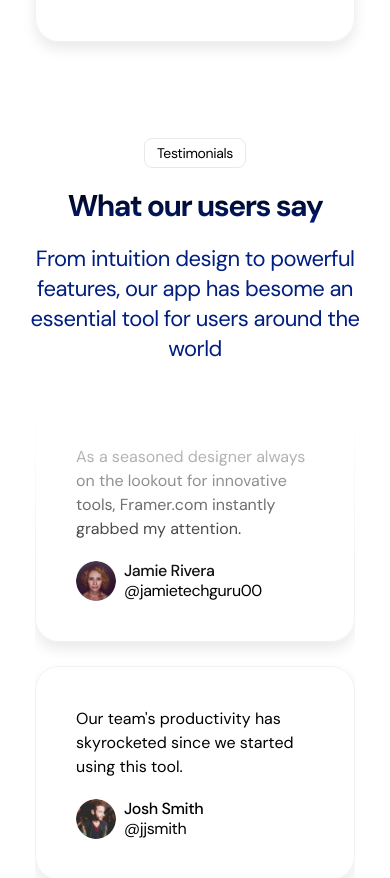
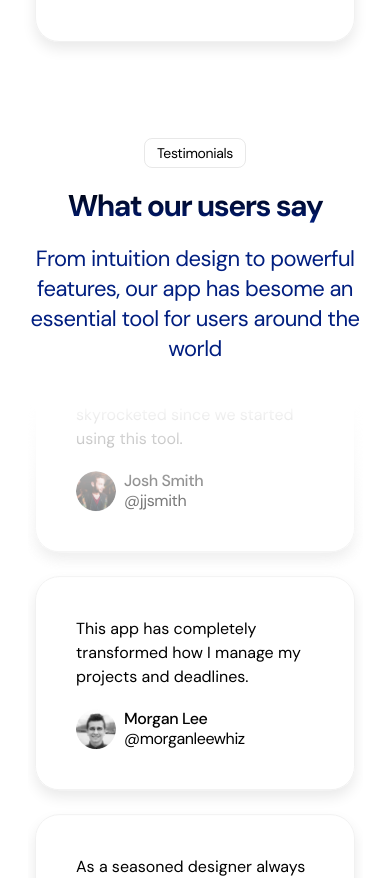
Before and after one commit to Hrithik0112/Light-Saas-landing-page-UI, a Next.js app: page / in a window 390 px wide. Shown: the part 3883-4761 px from the top of the page. Built offline with nearby package versions, Linux system fonts and the light colour scheme.

Commit message:
Feat : Testimonial section animation added

```diff
--- a/sections/Testimonials.tsx
+++ b/sections/Testimonials.tsx
@@ -1,3 +1,4 @@
+"use client"
 import avatar1 from "@/public/avatar-1.png";
 import avatar2 from "@/public/avatar-2.png";
 import avatar3 from "@/public/avatar-3.png";
@@ -9,7 +10,9 @@
 import avatar9 from "@/public/avatar-9.png";
 import Image from "next/image";
 import { title } from "process";
+import React from "react";
 import { twMerge } from "tailwind-merge";
+import {motion} from "framer-motion"
 
 const testimonials = [
   {
@@ -72,14 +75,22 @@
 const secondColoumn = testimonials.slice(3, 6);
 const thirdColoumn = testimonials.slice(6, 9);
 
-const TestimonialsColoumn = (props: { className?: string; testimonials: typeof testimonials }) => {
+const TestimonialsColoumn = (props: { className?: string; duration?: number; testimonials: typeof testimonials }) => {
   return (
-    <div
-      className={twMerge(
-        "flex flex-col gap-6 mt-10 [mask-image:linear-gradient(to_bottom,transparent,black_25%,black_75%,transparent)] ",
-        props.className
-      )}
-    >
+    <div className={`${props.className}`}>
+      <motion.div
+      animate={{
+        translateY : "-50%"
+      }}
+      transition={{
+        duration : props.duration || 10,
+        repeat : Infinity,
+        ease :"linear",
+        repeatType : "loop"
+      }}
+      className="flex flex-col gap-6 pb-6">
+        {[...new Array(2).fill(0).map((_, index) => (
+            <React.Fragment key={index}>
               {props.testimonials.map(({ text, imageSrc, name, username }) => (
                 <div className="card " key={name}>
                   <div>{text}</div>
@@ -98,6 +109,10 @@
                   </div>
                 </div>
               ))}
+            </React.Fragment>
+          )),
+        ]}
+      </motion.div>
     </div>
   );
 };
@@ -116,10 +131,10 @@
             users around the world
           </p>
         </div>
-        <div className="flex justify-center gap-6">
-          <TestimonialsColoumn testimonials={firstColoumn} />
-          <TestimonialsColoumn testimonials={secondColoumn} className="hidden md:flex" />
-          <TestimonialsColoumn testimonials={thirdColoumn} className="hidden lg:flex" />
+        <div className="flex justify-center gap-6 mt-10 [mask-image:linear-gradient(to_bottom,transparent,black_25%,black_75%,transparent)] max-h-[738px] overflow-hidden">
+          <TestimonialsColoumn testimonials={firstColoumn} duration={15} />
+          <TestimonialsColoumn testimonials={secondColoumn} className="hidden md:block" duration={19} />
+          <TestimonialsColoumn testimonials={thirdColoumn} className="hidden lg:block" duration={17} />
         </div>
       </div>
     </section>
```
Lines whose indentation alone changed are shown as unchanged.
